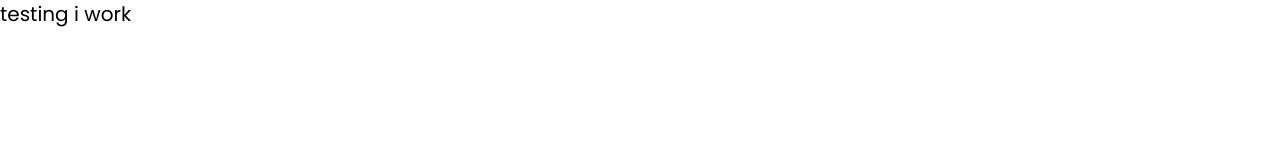
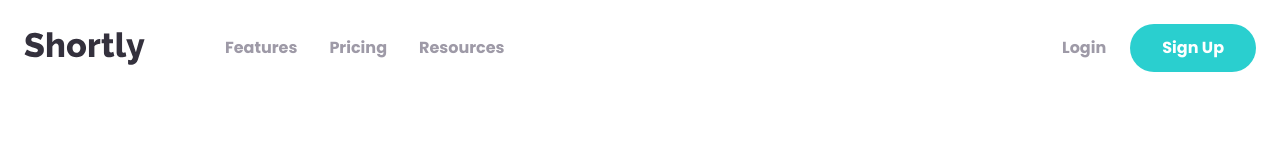
Before and after one commit to Mrst12/tailwind-shortly-website, a website: page index.html in a window 1280 px wide. Drawn offline with Linux system fonts and the light colour scheme.

Commit message:
add the navbar for the project

```diff
--- a/index.html
+++ b/index.html
@@ -19,6 +19,44 @@
     <title>Tailwind Shortly Website</title>
   </head>
   <body>
-    <h1 class="text-xl">testing i work</h1>
+    <!--nav container-->
+    <nav class="relative container mx-auto p-6">
+      <!--flex container for all items-->
+      <div class="flex items-center justify-between">
+        <!--flex container for logo/menu-->
+        <div class="flex items-center space-x-20">
+          <!--logo-->
+          <img src="images/logo.svg" alt="" />
+          <!--left menu-->
+          <div class="hidden space-x-8 font-bold lg:flex">
+            <a href="#" class="text-grayishViolet hover:text-veryDarkViolet"
+              >Features</a
+            >
+            <a href="#" class="text-grayishViolet hover:text-veryDarkViolet"
+              >Pricing</a
+            >
+            <a href="#" class="text-grayishViolet hover:text-veryDarkViolet"
+              >Resources</a
+            >
+          </div>
+        </div>
+
+        <!-- Right buttons menu-->
+        <div
+          class="hidden items-center space-x-6 font-bold text-grayishViolet lg:flex"
+        >
+          <div class="hover:text-veryDarkViolet">Login</div>
+          <a
+            href="#"
+            class="px-8 py-3 font-bold text-white bg-cyan rounded-full hover:opacity-70"
+            >Sign Up</a
+          >
+        </div>
+
+        <!--@todo hamburger menu-->
+      </div>
+
+      <!-- @todo mobile menu-->
+    </nav>
   </body>
 </html>
```
Also changed, not shown: css/style.css.
